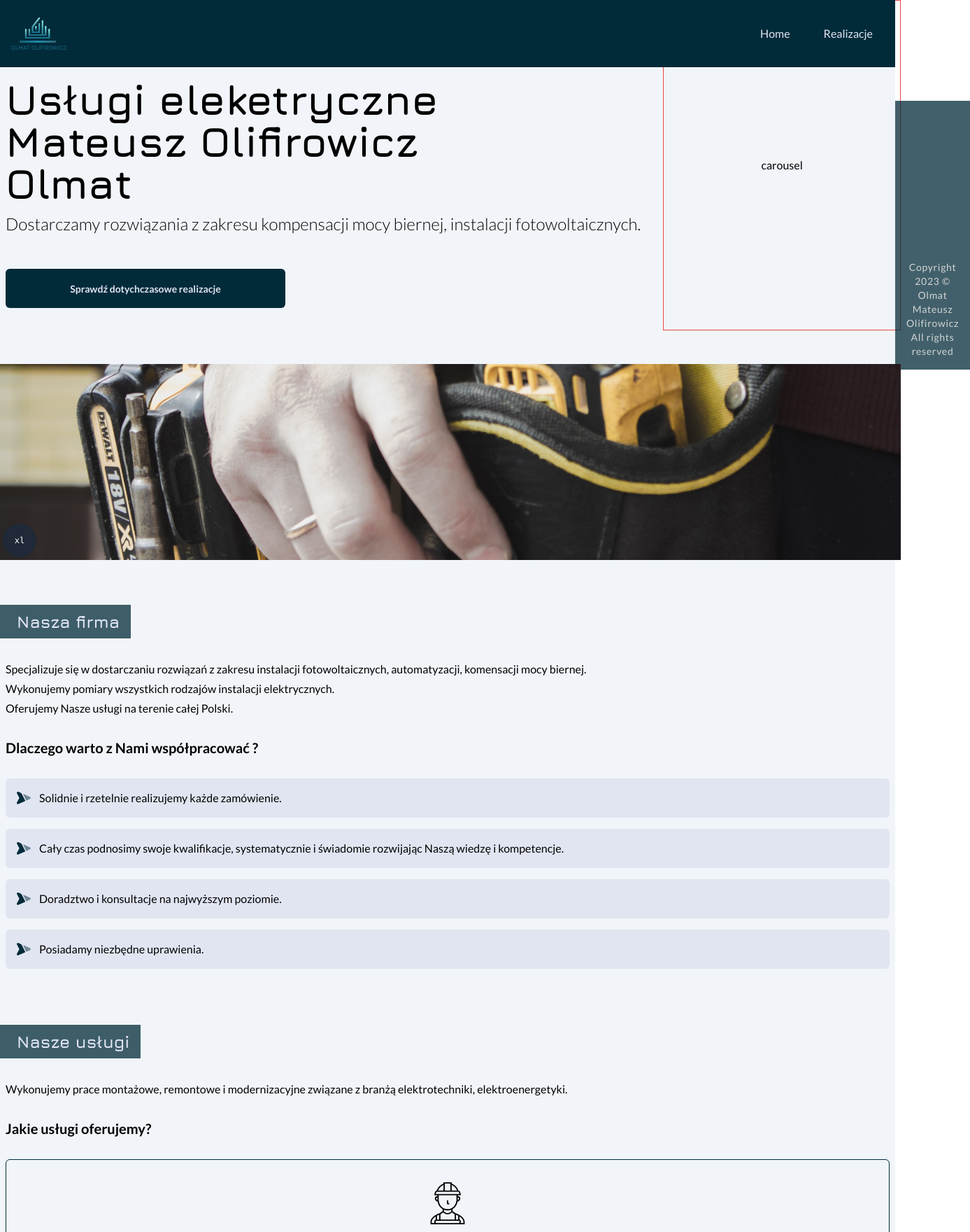
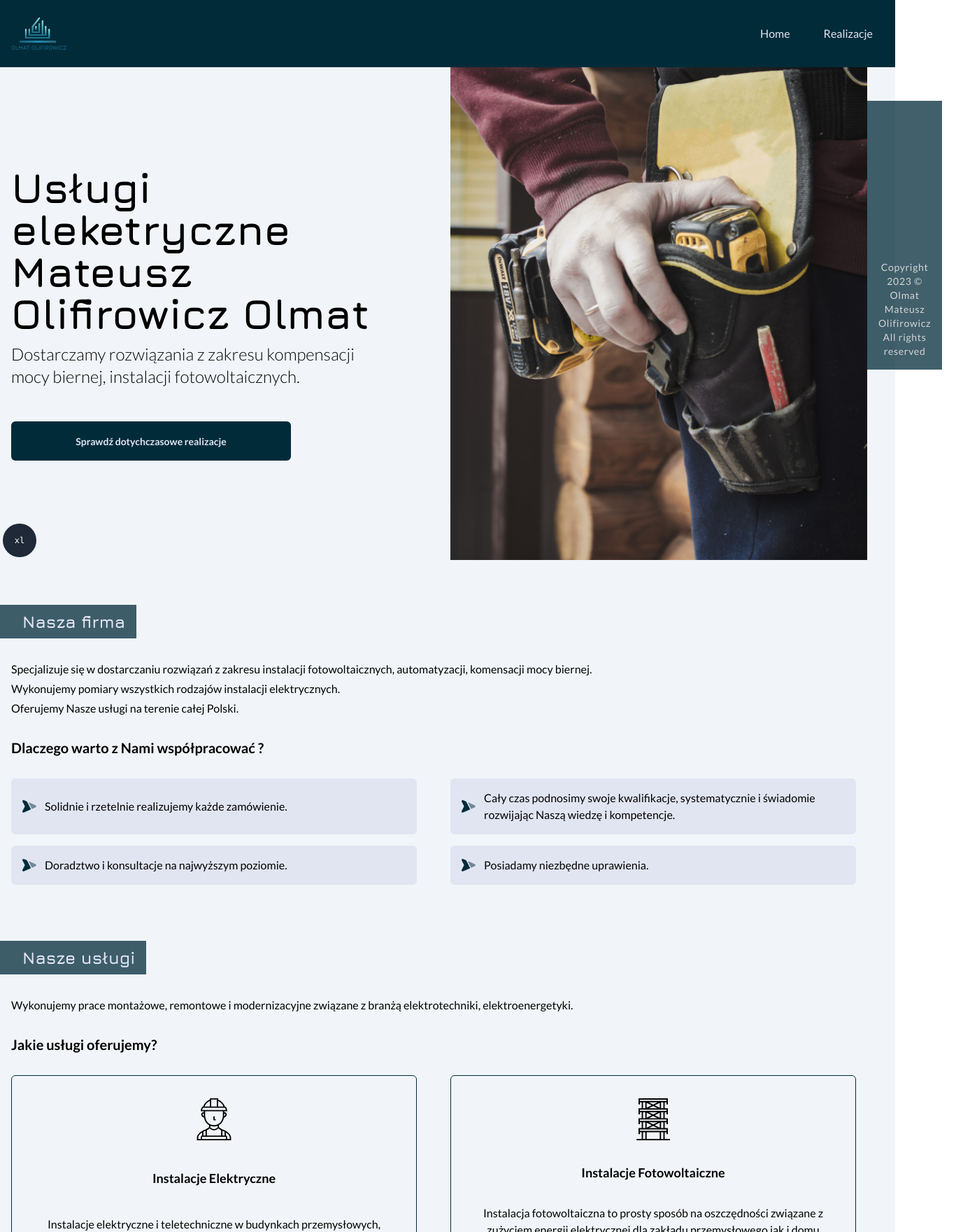
Before and after one commit to rafal19987/Olmat-Landing-Page-Electrician-Nextjs-Tailwind-TypeScript, a Next.js app: page / in a window 1280 px wide. Shown: the top 1760 px of the page at 70% size, 1387 px wide, since content can reach past the window. Built offline with nearby package versions, Linux system fonts and the light colour scheme.

Commit message:
feature/18-add-desktop-view-for-main-page #18 (#19)
* feat: add desktop view for LandingSection

* feat: add desktop biew for AboutSection

* feat: add desktop view for main page

```diff
--- a/src/app/globals.css
+++ b/src/app/globals.css
@@ -5,6 +5,7 @@
 :root {
   --header-height: 3.5rem;
   --header-height-desktop: 6rem;
+  --max-card-width: 600px;
 }
 
 * {
--- a/src/app/page.tsx
+++ b/src/app/page.tsx
@@ -22,15 +22,14 @@ export default function Home() {
 
 const LandingSection = () => {
   return (
-    <section className="flex flex-col gap-12 p-4 w-full lg:flex-wrap lg:p-0 lg:justify-between lg:h-screen">
-      <div className="flex flex-col gap-4 lg:grow lg:flex-row">
-        <div>
+    <section className="flex flex-col gap-12 p-4 w-full lg:p-0  lg:h-screen lg:flex-row">
+      <div className="flex flex-col gap-4 lg:grow lg:flex-row lg:w-2/4 lg:items-center lg:justify-center">
         <div className="flex flex-col lg:p-4">
           <div className="flex flex-col gap-3 font-jura lg:mt-24">
             <Typography.H1>
               Usługi eleketryczne Mateusz Olifirowicz Olmat
             </Typography.H1>
-              <Typography.H2>
+            <Typography.H2 className="lg:max-w-[500px]">
               Dostarczamy rozwiązania z zakresu kompensacji mocy biernej,
               instalacji fotowoltaicznych.
             </Typography.H2>
@@ -46,11 +45,7 @@ const LandingSection = () => {
           </div>
         </div>
       </div>
-        <div className="hidden lg:flex border-red-500 border lg:grow lg:items-center lg:justify-center">
-          carousel
-        </div>
-      </div>
-      <div className="relative h-[calc(50vh)] overflow-hidden rounded-xl lg:rounded-none lg:w-[calc(100vw-var(--header-width-desktop)))] lg:h-[280px]">
+      <div className="relative h-[calc(50vh)] overflow-hidden rounded-xl lg:rounded-none lg:w-2/4 lg:h-screen">
         <Image
           src={mainPhoto}
           alt="fotografia elektryka by: james-kovin"
@@ -82,10 +77,10 @@ const AboutSection = () => {
       </div>
       <div className="space-y-8">
         <Typography.H3>Dlaczego warto z Nami współpracować ?</Typography.H3>
-        <ul className="space-y-4">
+        <ul className="space-y-4 lg:grid lg:grid-cols-2 lg:gap-x-12 lg:gap-y-4 lg:space-y-0 lg:max-w-fit">
           {websiteConfig.advantagesOfCooperation.map((advantage, _) => (
             <li
-              className="flex gap-3 items-center p-4 bg-secondary rounded-md"
+              className="flex gap-3 items-center p-4 bg-secondary rounded-md h-full lg:items-starts lg:max-w-[var(--max-card-width)]"
               key={_}
             >
               <Image src={rightArrowIcon} width={20} alt="" aria-hidden />
@@ -110,10 +105,10 @@ const ServicesSection = () => {
       </div>
       <div className="space-y-8">
         <Typography.H3>Jakie usługi oferujemy?</Typography.H3>
-        <ul className="grid grid-cols-1 gap-12">
+        <ul className="grid grid-cols-1 gap-12 lg:grid-cols-2 lg:max-w-fit">
           {websiteConfig.services.map((service, _) => (
             <li
-              className="flex flex-col gap-8 items-center justify-between px-4 py-8 min-h-64 h-full rounded-md border border-primary"
+              className="flex flex-col gap-8 items-center justify-between px-4 py-8 max-w-[var(--max-card-width)] min-h-64 h-full rounded-md border border-primary"
               key={_}
             >
               <Image src={service.icon} width={60} alt="" aria-hidden />
@@ -147,12 +142,12 @@ const RealizationsSection = () => {
           Jakie inwestycje ukończyliśmy w ostatnim czasie?
         </Typography.H3>
 
-        <ul className="grid grid-cols-1 gap-6 -ml-4 w-screen">
+        <ul className="grid grid-cols-1 gap-6 -ml-4 w-screen lg:grid-cols-2 lg:max-w-fit">
           {websiteConfig.realizations.map(
             (realization, idx) =>
               idx <= 1 && (
                 <li
-                  className="flex flex-col gap-6 items-center px-4 py-8 min-h-32 h-full bg-secondary bg-opacity-75 rounded-md"
+                  className="flex flex-col gap-6 items-center px-4 py-8 max-w-[var(--max-card-width)] min-h-32 h-full bg-secondary bg-opacity-75 rounded-md"
                   key={idx}
                 >
                   <Typography.H4 className="text-center">
```
Lines whose indentation alone changed are shown as unchanged.
